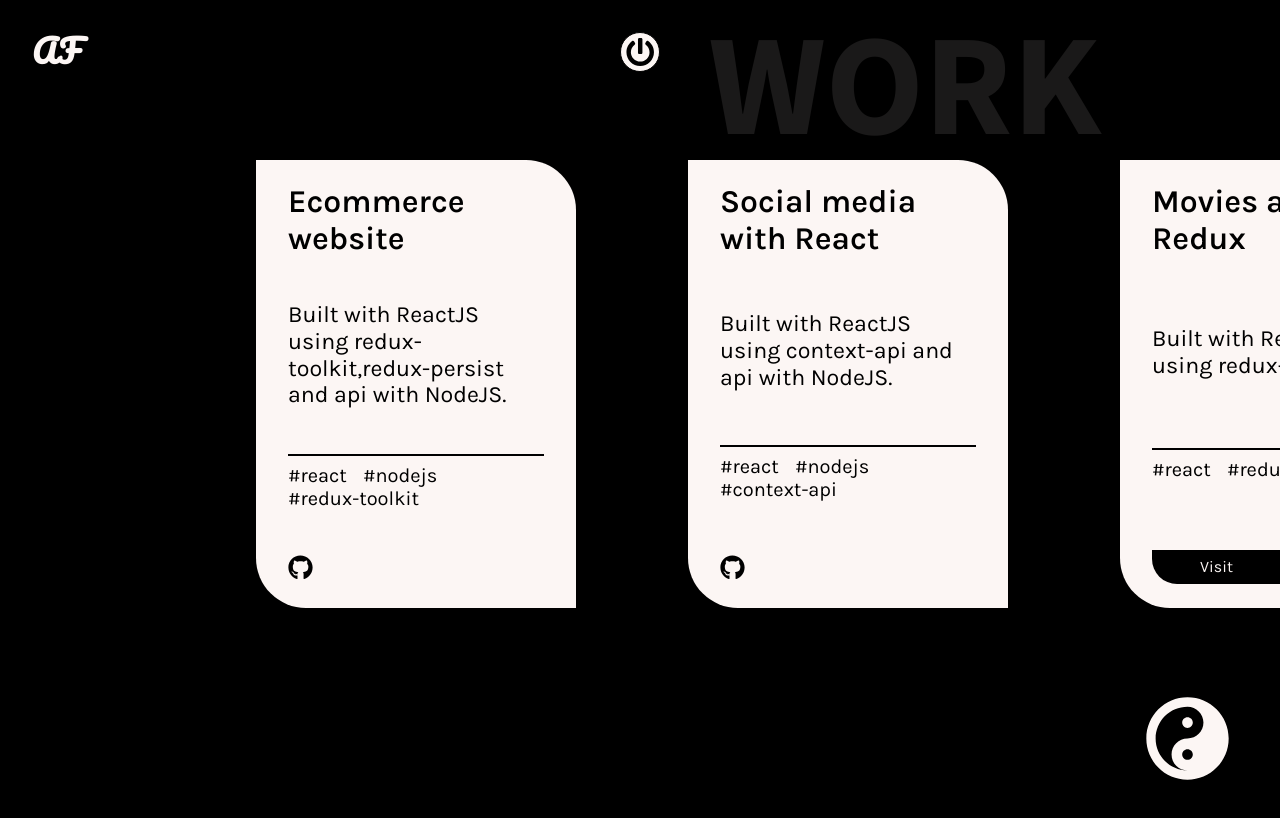
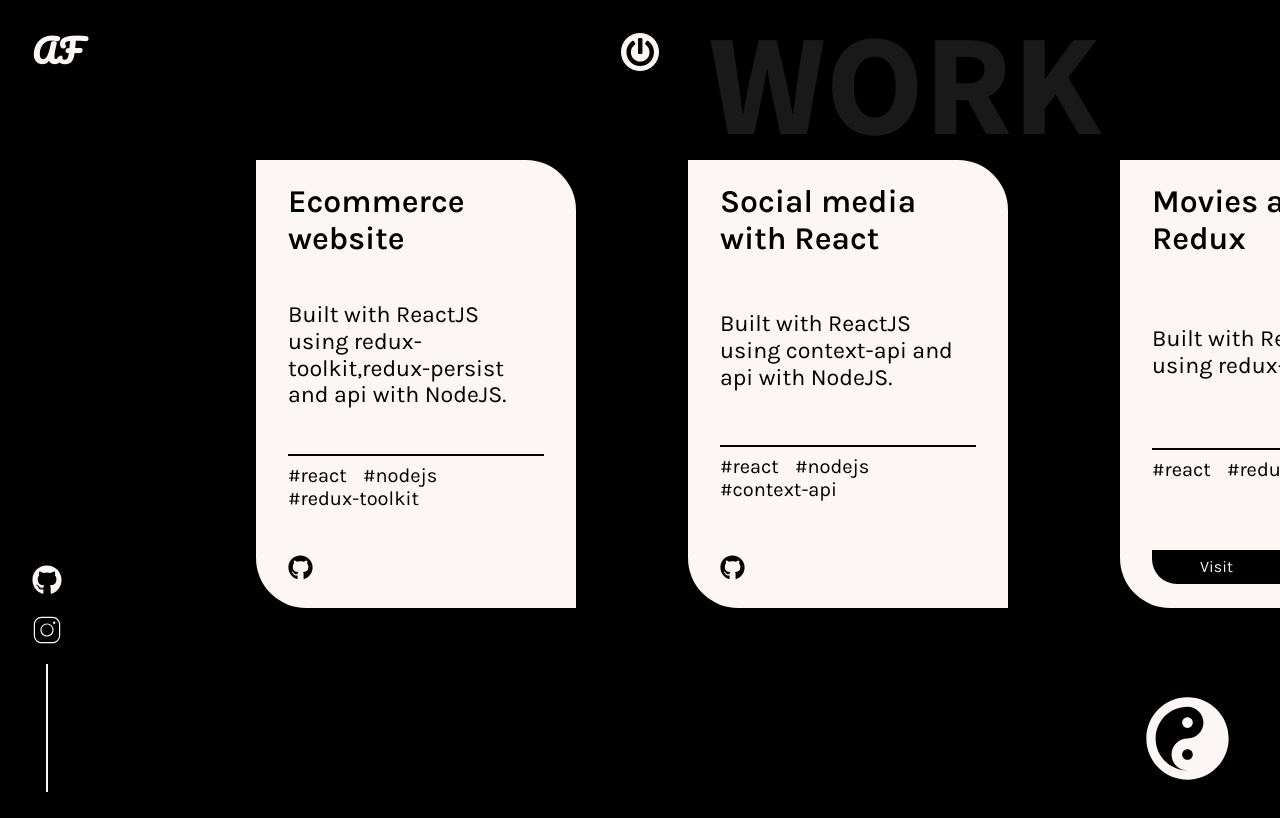
Before and after one commit to ginebras/portfolio, a React (Create React App) app: page /work in a window 1280 px wide. Shown: the top 818 px of the page. Built offline with nearby package versions, Linux system fonts and the light colour scheme; a web font is replaced by a local one.

Commit message:
fixed design

```diff
--- a/src/components/AboutPage.jsx
+++ b/src/components/AboutPage.jsx
@@ -16,6 +16,10 @@ const Container=styled.div`
 
 	@media (max-width:600px){
 		overflow:auto;
+		height:150vh;
+		display:flex;
+		align-items:center;
+		justify-content:center;
 	}
 `
 
@@ -41,8 +45,9 @@ const AboutContainer=styled.div`
 
 	@media (max-width:600px){
 		height:fit-content;
-		top:90%;
-		left:35%;
+		top:25%;
+		transform:translate(-25%,25%);
+		position:relative;
 	}
 `
 
--- a/src/components/WorkPage.js
+++ b/src/components/WorkPage.js
@@ -16,6 +16,11 @@ const Box=styled.div`
 	background-color:${props=>props.theme.body};
 	height:400vh;
 	overflow:hidden;
+
+	@media (max-width:600px){
+		height:600vh;
+
+	}
 `
 
 const Main=styled(motion.ul)`
@@ -76,7 +81,7 @@ export default function WorkPage(){
 				>
 					<LogoComponent theme='dark' />
 					<PowerButton/>
-					<NavLinks theme='light' />
+					<NavLinks theme='dark' device='pc'/>
 
 					<Main ref={ref} variants={container} initial='hidden' animate='show' >
 						{ Work.map((w,index)=>(
```
